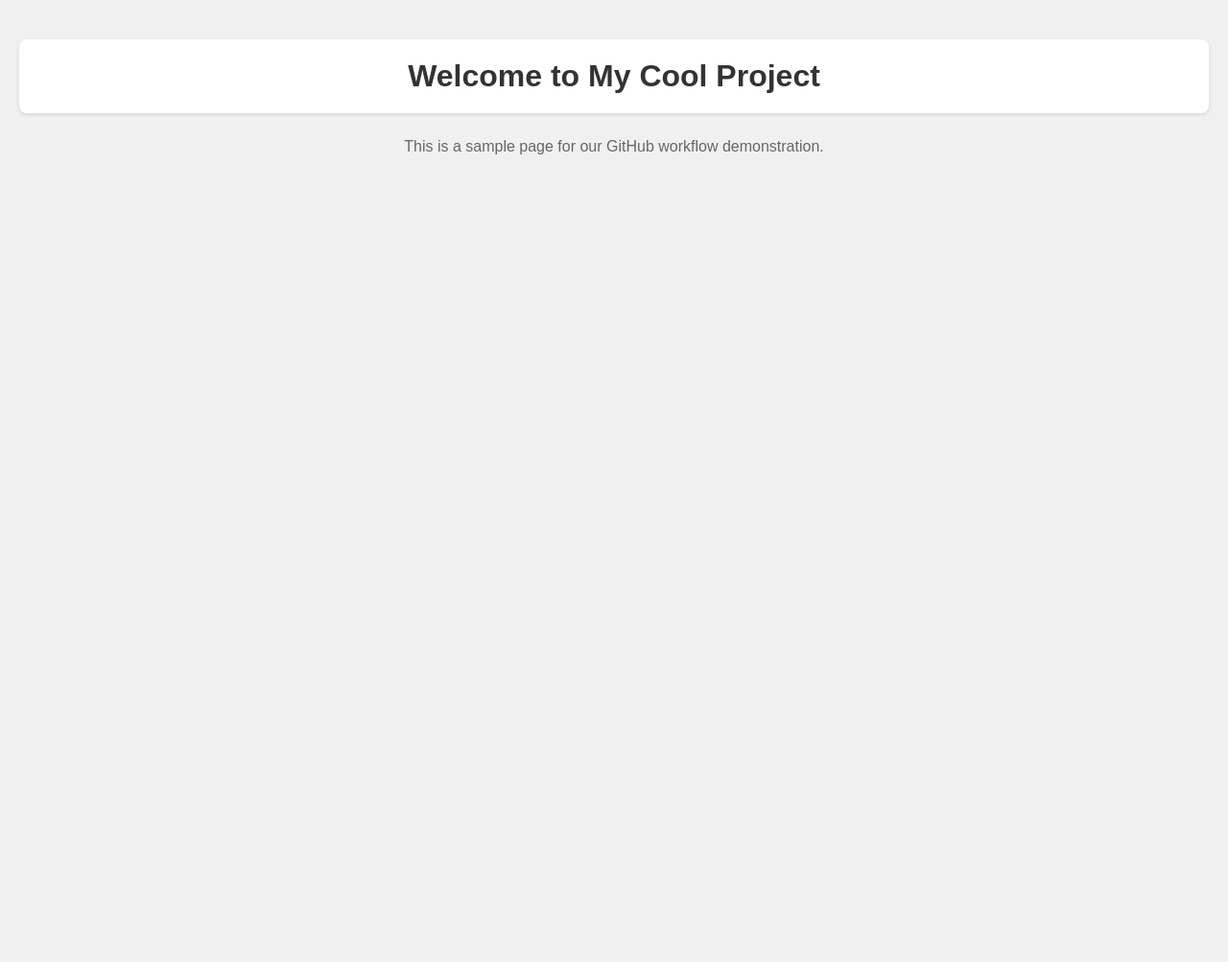
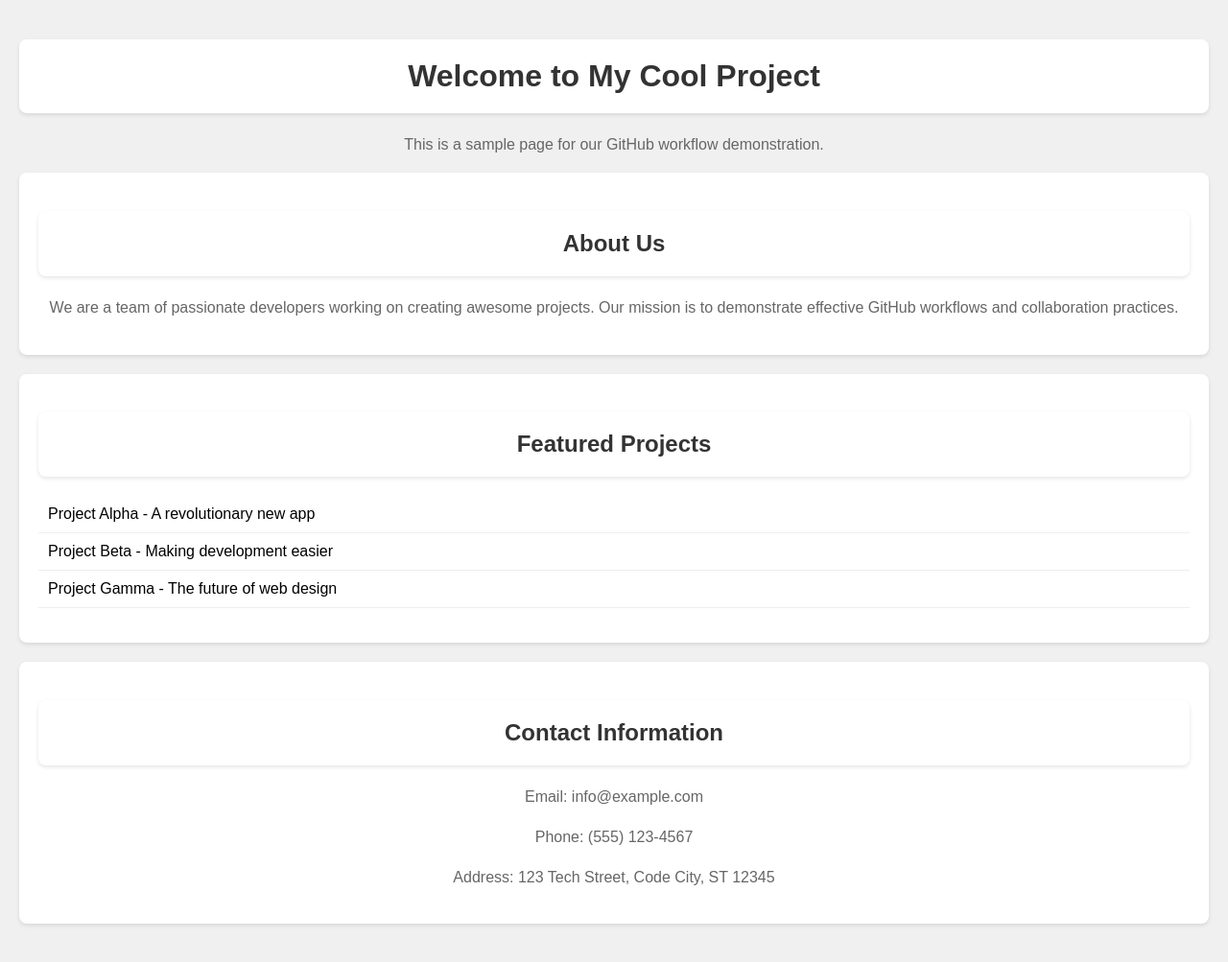
Before and after one commit to sanjeevr86/sample-mcp, a plain HTML site: page index.html in a window 1280 px wide. Shown: the whole page at 96% size. Before the commit the page ends 800 px from the top, so only its background shows below. Drawn offline with Linux system fonts and the light colour scheme.

Commit message:
Add new content sections

```diff
--- a/index.html
+++ b/index.html
@@ -11,17 +11,36 @@
             padding: 20px;
             background-color: #f0f0f0;
         }
-        h1 {
+        h1, h2 {
             color: #333;
             text-align: center;
             padding: 20px;
             background-color: #fff;
             border-radius: 8px;
             box-shadow: 0 2px 4px rgba(0,0,0,0.1);
+            margin-bottom: 20px;
+        }
+        section {
+            background-color: #fff;
+            padding: 20px;
+            border-radius: 8px;
+            box-shadow: 0 2px 4px rgba(0,0,0,0.1);
+            margin-bottom: 20px;
         }
         p {
             color: #666;
             line-height: 1.6;
+            text-align: center;
+        }
+        .project-list {
+            list-style: none;
+            padding: 0;
+        }
+        .project-list li {
+            padding: 10px;
+            border-bottom: 1px solid #eee;
+        }
+        .contact-info {
             text-align: center;
         }
     </style>
@@ -29,5 +48,28 @@
 <body>
     <h1>Welcome to My Cool Project</h1>
     <p>This is a sample page for our GitHub workflow demonstration.</p>
+
+    <section>
+        <h2>About Us</h2>
+        <p>We are a team of passionate developers working on creating awesome projects. Our mission is to demonstrate effective GitHub workflows and collaboration practices.</p>
+    </section>
+
+    <section>
+        <h2>Featured Projects</h2>
+        <ul class="project-list">
+            <li>Project Alpha - A revolutionary new app</li>
+            <li>Project Beta - Making development easier</li>
+            <li>Project Gamma - The future of web design</li>
+        </ul>
+    </section>
+
+    <section>
+        <h2>Contact Information</h2>
+        <div class="contact-info">
+            <p>Email: info@example.com</p>
+            <p>Phone: (555) 123-4567</p>
+            <p>Address: 123 Tech Street, Code City, ST 12345</p>
+        </div>
+    </section>
 </body>
 </html>
```
